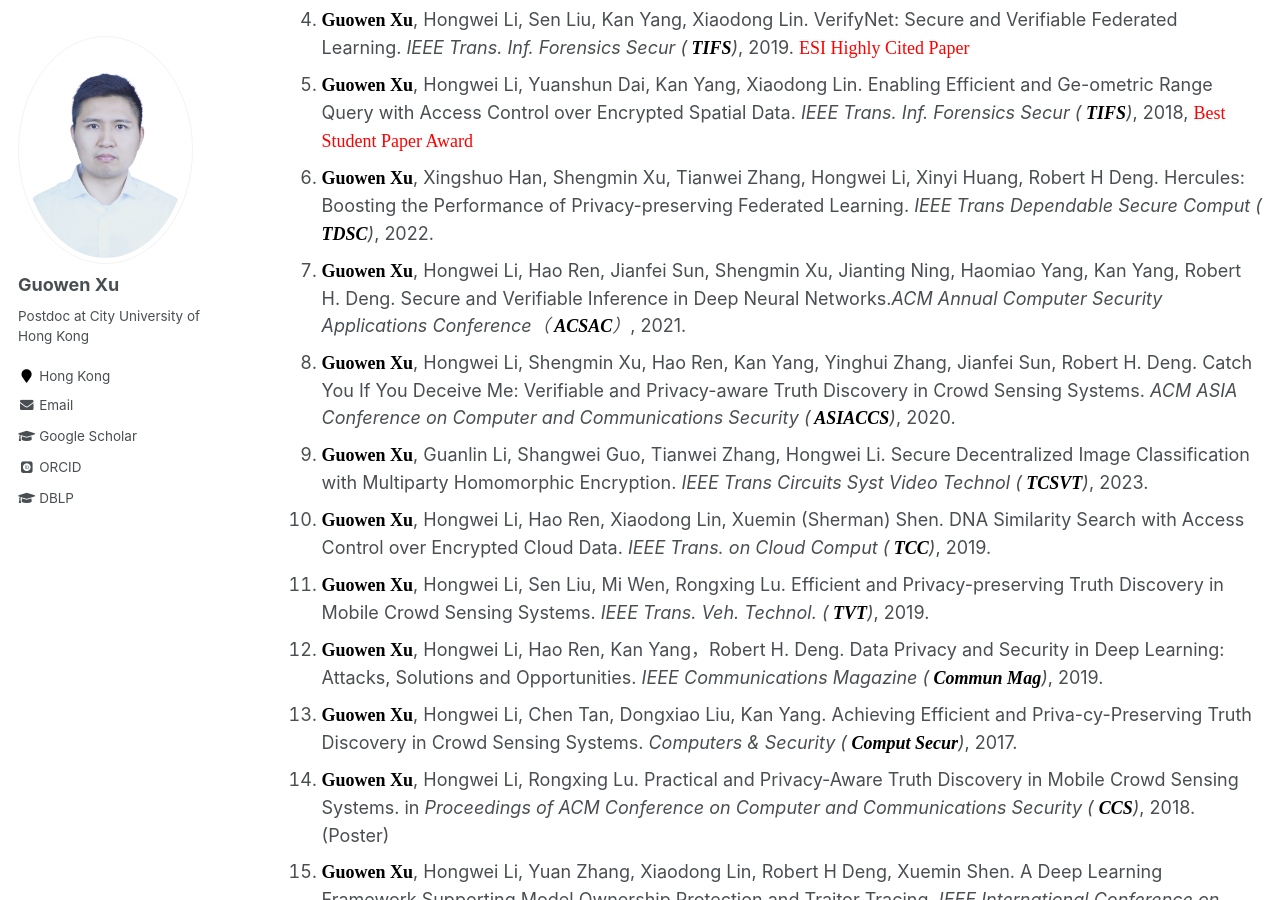
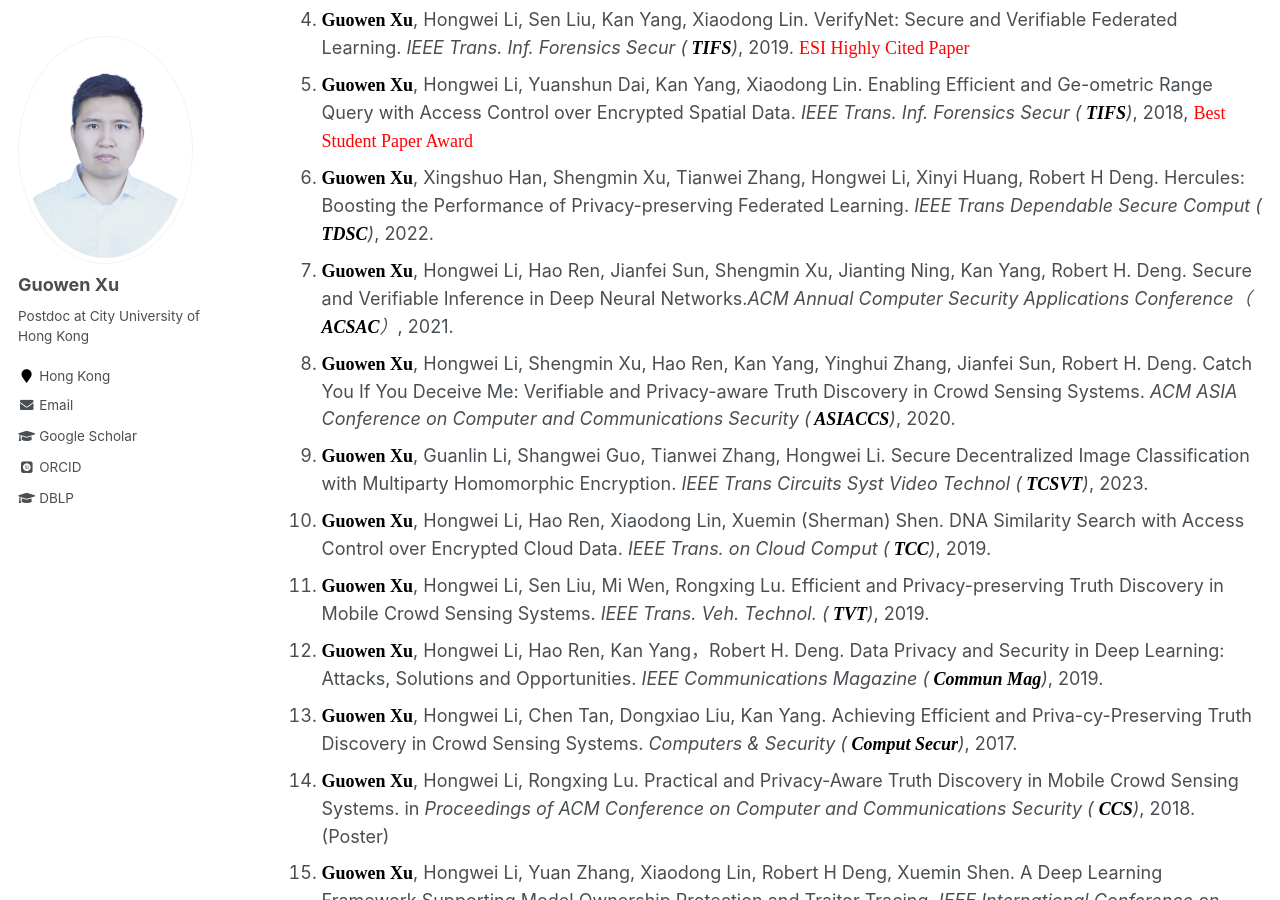
Before and after one commit to Guowen-xu/guowen-xu.github.io, a Jekyll site: the page built from _pages/publications.md, in a window 1280 px wide and 900 px high, scrolled down 588 px. Built offline with Jekyll 4.4.1, drawn with Linux system fonts in a browser that asks for light colours; some web fonts are replaced.

Commit message:
Update publications.md

```diff
--- a/_pages/publications.md
+++ b/_pages/publications.md
@@ -20,7 +20,7 @@ You can find my articles on my [Google Scholar](https://scholar.google.com.hk/ci
 4. **<font face="Times New Roman" color=black size=4> Guowen Xu</font>**, Hongwei Li, Sen Liu, Kan Yang, Xiaodong Lin. VerifyNet: Secure and Verifiable Federated Learning. *IEEE Trans. Inf. Forensics Secur (**<font face="Times New Roman" color=black size=4> TIFS</font>**)*, 2019. <font face="Times New Roman" color=red size=4> ESI Highly Cited Paper</font>
 5. **<font face="Times New Roman" color=black size=4> Guowen Xu</font>**, Hongwei Li, Yuanshun Dai, Kan Yang, Xiaodong Lin. Enabling Efficient and Ge-ometric Range Query with Access Control over Encrypted Spatial Data. *IEEE Trans. Inf. Forensics Secur (**<font face="Times New Roman" color=black size=4> TIFS</font>**)*,  2018, <font face="Times New Roman" color=red size=4> Best Student Paper Award</font>
 6. **<font face="Times New Roman" color=black size=4> Guowen Xu</font>**, Xingshuo Han, Shengmin Xu, Tianwei Zhang, Hongwei Li, Xinyi Huang, Robert H Deng. Hercules: Boosting the Performance of Privacy-preserving Federated Learning. *IEEE Trans Dependable Secure Comput (**<font face="Times New Roman" color=black size=4> TDSC</font>**)*, 2022.
-7. **<font face="Times New Roman" color=black size=4> Guowen Xu</font>**, Hongwei Li, Hao Ren, Jianfei Sun, Shengmin Xu, Jianting Ning, Haomiao Yang, Kan Yang, Robert H. Deng. Secure and Verifiable Inference in Deep Neural Networks.*ACM Annual Computer Security Applications Conference（**<font face="Times New Roman" color=black size=4> ACSAC</font>**）*, 2021.
+7. **<font face="Times New Roman" color=black size=4> Guowen Xu</font>**, Hongwei Li, Hao Ren, Jianfei Sun, Shengmin Xu, Jianting Ning,  Kan Yang, Robert H. Deng. Secure and Verifiable Inference in Deep Neural Networks.*ACM Annual Computer Security Applications Conference（**<font face="Times New Roman" color=black size=4> ACSAC</font>**）*, 2021.
 8. **<font face="Times New Roman" color=black size=4> Guowen Xu</font>**, Hongwei Li, Shengmin Xu, Hao Ren, Kan Yang, Yinghui Zhang, Jianfei Sun, Robert H. Deng. Catch You If You Deceive Me: Verifiable and Privacy-aware Truth Discovery in Crowd Sensing Systems. *ACM ASIA Conference on Computer and Communications Security (**<font face="Times New Roman" color=black size=4> ASIACCS</font>**)*, 2020.
 9. **<font face="Times New Roman" color=black size=4> Guowen Xu</font>**, Guanlin Li, Shangwei Guo, Tianwei Zhang, Hongwei Li. Secure Decentralized Image Classification with Multiparty Homomorphic Encryption. *IEEE Trans Circuits Syst Video Technol (**<font face="Times New Roman" color=black size=4> TCSVT</font>**)*, 2023.
 10. **<font face="Times New Roman" color=black size=4> Guowen Xu</font>**, Hongwei Li, Hao Ren, Xiaodong Lin, Xuemin (Sherman) Shen. DNA Similarity Search with Access Control over Encrypted Cloud Data. *IEEE Trans. on Cloud Comput (**<font face="Times New Roman" color=black size=4> TCC</font>**)*, 2019.
```
